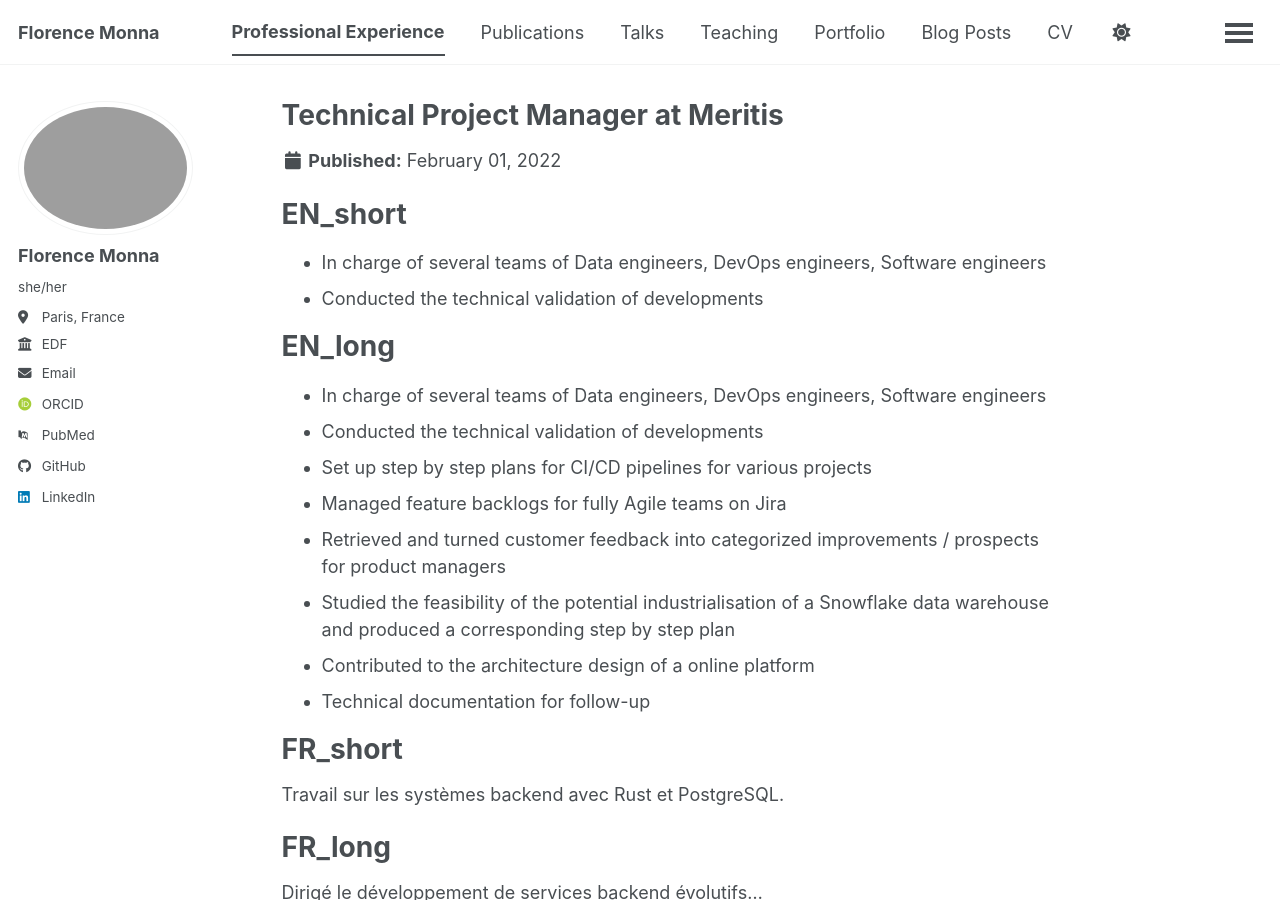
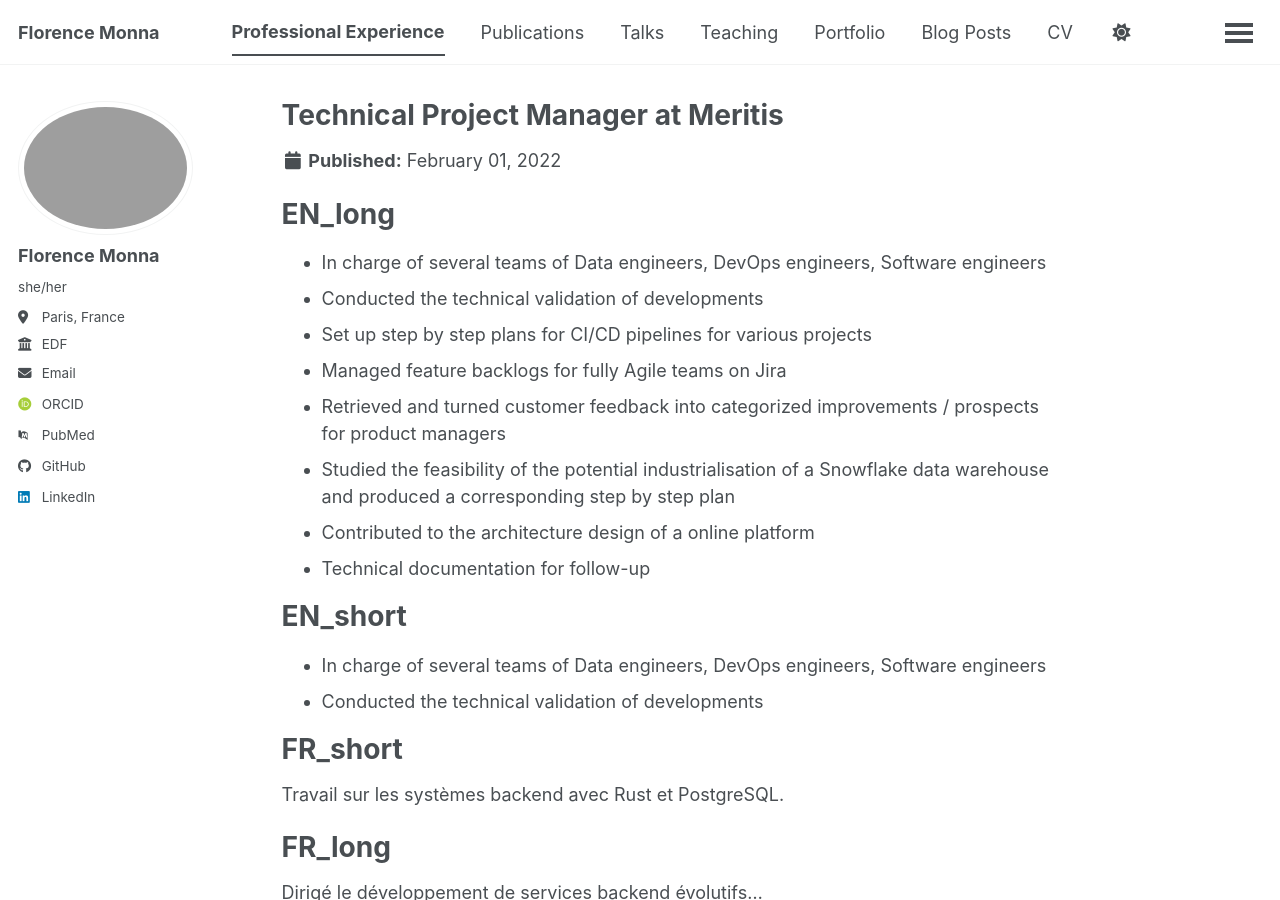
Before and after one commit to fmonna/fmonna.github.io, a Jekyll site: the page built from _experience/2022-meritis.md, in a window 1280 px wide and 900 px high. Built offline with Jekyll 4.4.1, drawn with Linux system fonts in a browser that asks for light colours; some web fonts are replaced; a script bundle is joined from its source files by our own code; library files that are not in the unit come from our copies; part of the change alters nothing that is shown.

```diff
--- a/_experience/2022-meritis.md
+++ b/_experience/2022-meritis.md
@@ -4,12 +4,6 @@ collection: experience
 date: 2022-02-01
 location: "Paris, France"
 ---
-
-
-EN_short
-======
-* In charge of several teams of Data engineers, DevOps engineers, Software engineers
-* Conducted the technical validation of developments
 
 EN_long
 ======
@@ -22,6 +16,11 @@ EN_long
 * Contributed to the architecture design of a online platform
 * Technical documentation for follow-up
 
+EN_short
+======
+* In charge of several teams of Data engineers, DevOps engineers, Software engineers
+* Conducted the technical validation of developments
+
 FR_short
 ======
 Travail sur les systèmes backend avec Rust et PostgreSQL.
```
